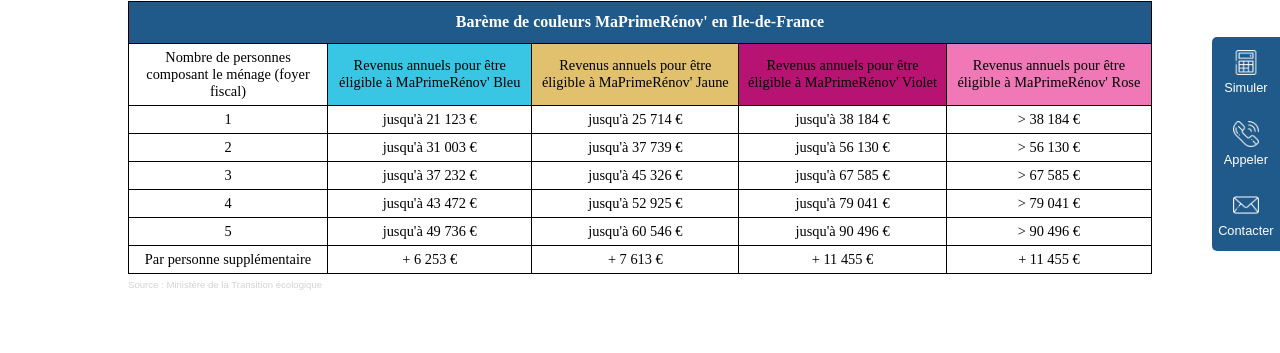
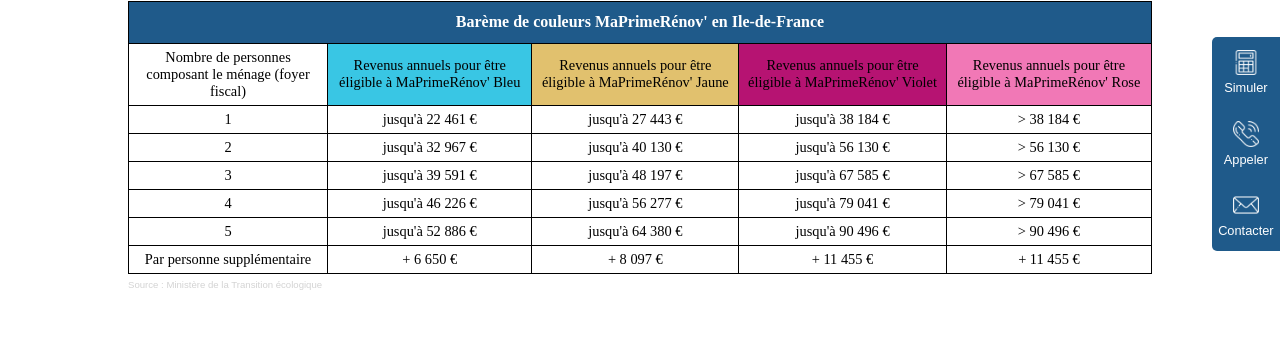
Before and after one commit to ozymedia/finay, a Jekyll site: the page built from simulateur-aide.html, in a window 1280 px wide and 900 px high, scrolled down 1915 px. Shown: the part 149-502 px from the top of the window. Built offline with Jekyll 4.4.1, drawn with Linux system fonts in a browser that asks for light colours; some web fonts are replaced; some of the changed lines change nothing that is shown.

Commit message:
change simulateur

```diff
--- a/assets/js/simulateur.js
+++ b/assets/js/simulateur.js
@@ -251,102 +251,102 @@
 }
 const baremeParis = {
   1 :{
-    21123 : "bleu",
-    25714 : "jaune",
+    22461 : "bleu",
+    27443 : "jaune",
     //20593 : "bleu",
     //25068 : "jaune",
     38184 : "violet",
     //38184 : "rose" // >29149
   },
   2 :{
-    31003 : "bleu",
-    37739 : "jaune",
+    32967 : "bleu",
+    40130 : "jaune",
     //30225 : "bleu",
     //36792 : "jaune",
     56130 : "violet",
     //56130 : "rose" // >42848
   },
   3 :{
-    37232 : "bleu",
-    45326 : "jaune",
+    39591 : "bleu",
+    48197 : "jaune",
     //36297 : "bleu",
     //44188 : "jaune",
     67585 : "violet",
     //67585 : "rose" // >51592
   },
   4 :{
-    43472 : "bleu",
-    52925 : "jaune",
+    46226 : "bleu",
+    56277 : "jaune",
     //42381 : "bleu",
     //51597 : "jaune",
     79041 : "violet",
     //79041 : "rose" // >60336
   },
   5 :{
-    49736 : "bleu",
-    60546 : "jaune",
+    52886 : "bleu",
+    64380 : "jaune",
     //48488 : "bleu",
     //51597 : "jaune",
     90496 : "violet",
     //90496 : "rose" // >69081
   },
   6 :{
-    55989 : "bleu",
-    68159 : "jaune",
+    59536 : "bleu",
+    72477 : "jaune",
     101951 : "violet",
     //:"rose"
   },
   7 :{
-    62242 : "bleu",
-    75772 : "jaune",
+    66186 : "bleu",
+    80574 : "jaune",
     113406 : "violet",
     //:"rose"
   },
   8 :{
-    68495 : "bleu",
-    83385 : "jaune",
+    72836 : "bleu",
+    88671 : "jaune",
     124861 : "violet",
     //:"rose"
   },
   9 :{
-    74748 : "bleu",
-    90998 : "jaune",
+    79486 : "bleu",
+    96768 : "jaune",
     136316 : "violet",
     //:"rose"
   },
   10 :{
-    81001 : "bleu",
-    98611 : "jaune",
+    86136 : "bleu",
+    104865 : "jaune",
     147771 : "violet",
     //:"rose"
   },
   11 :{
-    87254 : "bleu",
-    106224 : "jaune",
+    92786 : "bleu",
+    112962 : "jaune",
     159226 : "violet",
     //:"rose"
   },
   12 :{
-    93507 : "bleu",
-    113837 : "jaune",
+    99436 : "bleu",
+    121059 : "jaune",
     170681 : "violet",
     //:"rose"
   },
   13 :{
-    99760 : "bleu",
-    121450 : "jaune",
+    106086 : "bleu",
+    129156 : "jaune",
     182136 : "violet",
     //:"rose"
   },
   14 :{
-    106013 : "bleu",
-    129063 : "jaune",
+    112736 : "bleu",
+    137253 : "jaune",
     193591 : "violet",
     //:"rose"
   },
   15 :{
-    112266 : "bleu",
-    136676 : "jaune",
+    119386 : "bleu",
+    145350 : "jaune",
     205046 : "violet",
     //:"rose"
   }
--- a/simulateur-aide.html
+++ b/simulateur-aide.html
@@ -114,43 +114,43 @@
         </tr>
         <tr>
           <td>1</td>
-          <td class="bleu">jusqu'à 21 123 €</td>
-          <td class="jaune">jusqu'à 25 714 €</td>
+          <td class="bleu">jusqu'à 22 461 €</td>
+          <td class="jaune">jusqu'à 27 443 €</td>
           <td class="violet">jusqu'à 38 184 €</td>
           <td class="rose">> 38 184 €</td>
         </tr>
         <tr>
           <td>2</td>
-          <td class="bleu">jusqu'à 31 003 €</td>
-          <td class="jaune">jusqu'à 37 739 €</td>
+          <td class="bleu">jusqu'à 32 967 €</td>
+          <td class="jaune">jusqu'à 40 130 €</td>
           <td class="violet">jusqu'à 56 130 €</td>
           <td class="rose">> 56 130 €</td>
         </tr>
         <tr>
           <td>3</td>
-          <td class="bleu">jusqu'à 37 232 €</td>
-          <td class="jaune">jusqu'à 45 326 €</td>
+          <td class="bleu">jusqu'à 39 591 €</td>
+          <td class="jaune">jusqu'à 48 197 €</td>
           <td class="violet">jusqu'à 67 585 €</td>
           <td class="rose">> 67 585 €</td>
         </tr>
         <tr>
           <td>4</td>
-          <td class="bleu">jusqu'à 43 472 €</td>
-          <td class="jaune">jusqu'à 52 925 €</td>
+          <td class="bleu">jusqu'à 46 226 €</td>
+          <td class="jaune">jusqu'à 56 277 €</td>
           <td class="violet">jusqu'à 79 041 €</td>
           <td class="rose">> 79 041 €</td>
         </tr>
         <tr>
           <td>5</td>
-          <td class="bleu">jusqu'à 49 736 €</td>
-          <td class="jaune">jusqu'à 60 546 €</td>
+          <td class="bleu">jusqu'à 52 886 €</td>
+          <td class="jaune">jusqu'à 64 380 €</td>
           <td class="violet">jusqu'à 90 496 €</td>
           <td class="rose">> 90 496 €</td>
         </tr>
         <tr>
           <td>Par personne supplémentaire</td>
-          <td class="bleu">+ 6 253 €</td>
-          <td class="jaune">+ 7 613 €</td>
+          <td class="bleu">+ 6 650 €</td>
+          <td class="jaune">+ 8 097 €</td>
           <td class="violet">+ 11 455 €</td>
           <td class="rose">+ 11 455 €</td>
         </tr>
```
